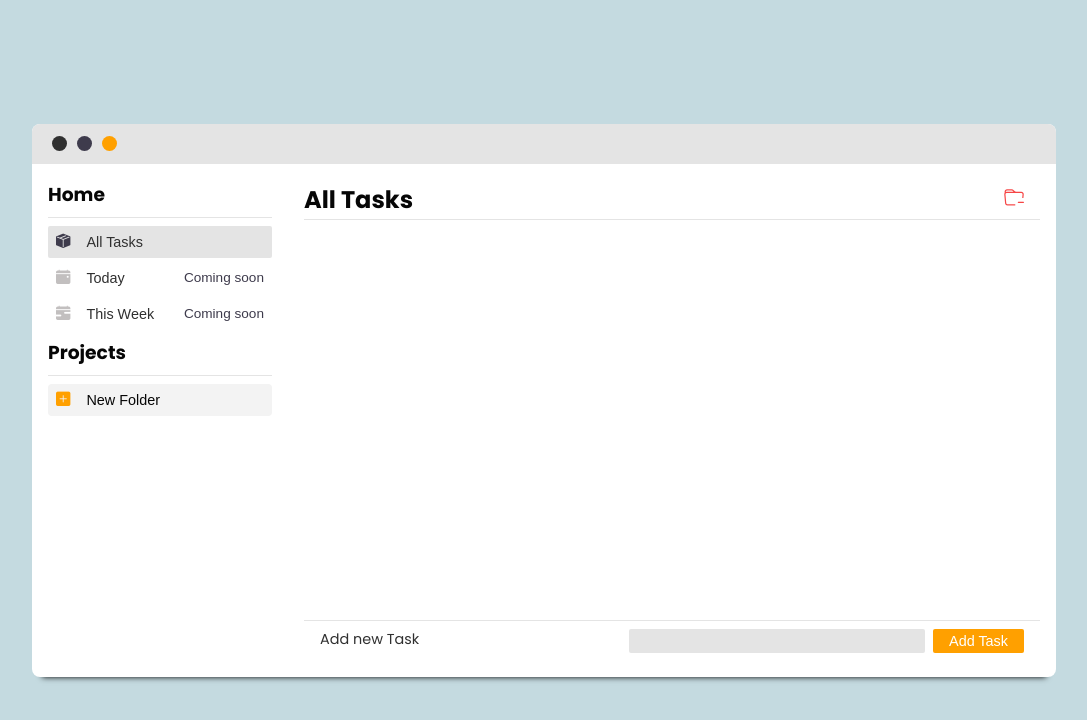
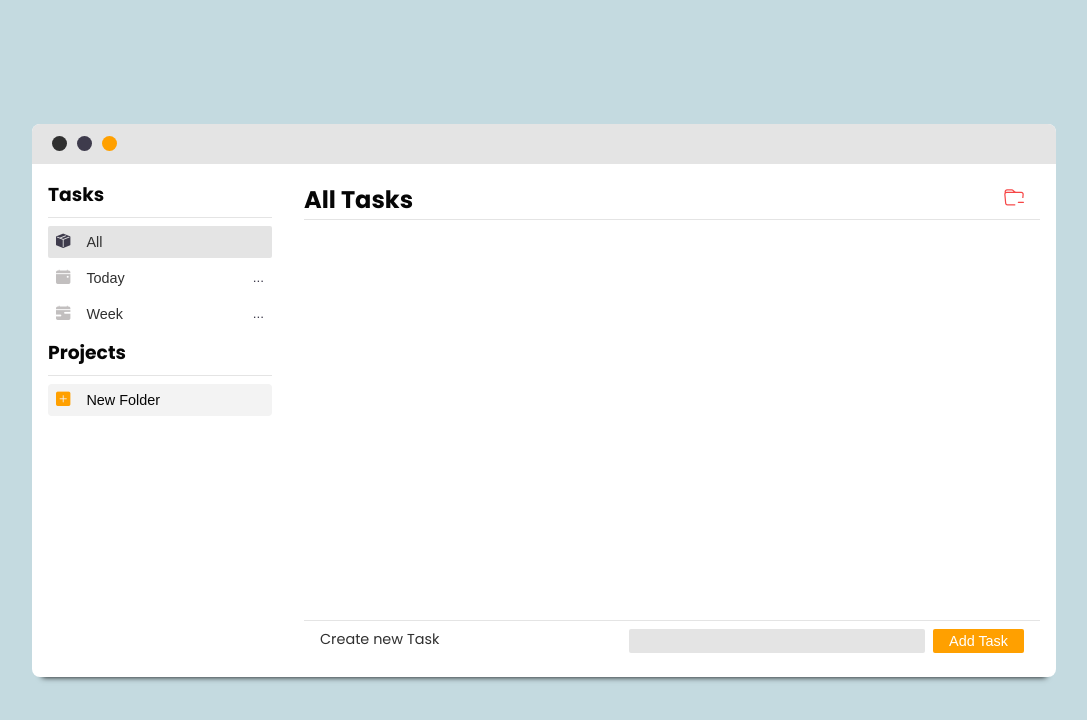
Before and after one commit to jhonangelob/odin-todo-list, a website built with webpack: page dist/index.html in a window 1280 px wide. Shown: the whole page, without its empty margins (96-1183 px from the left). Built offline with nearby package versions, Linux system fonts and the light colour scheme.

Commit message:
Rename project to to.do

```diff
--- a/dist/index.html
+++ b/dist/index.html
@@ -4,7 +4,7 @@
     <meta charset="UTF-8" />
     <meta http-equiv="X-UA-Compatible" content="IE=edge" />
     <meta name="viewport" content="width=device-width, initial-scale=1.0" />
-    <title>Todo List</title>
+    <title>to.do</title>
     <link rel="stylesheet" href="styles.css" />
     <link
       rel="stylesheet"
@@ -36,26 +36,24 @@
         <div class="app__container-body">
           <div class="app__sidebar">
             <div class="app__sidebar-panel">
-              <h3>Home</h3>
+              <h3>Tasks</h3>
               <ul class="panel__one-ul">
                 <li class="task-active">
                   <button>
-                    <span><i class="bi bi-box-seam-fill"></i>All Tasks</span>
+                    <span><i class="bi bi-box-seam-fill"></i>All</span>
                     <span class="all_tasks counter"></span>
                   </button>
                 </li>
                 <li>
                   <button>
                     <span><i class="bi bi-calendar-event-fill"></i>Today</span
-                    ><span class="today_tasks counter">Coming soon</span>
+                    ><span class="today_tasks counter">...</span>
                   </button>
                 </li>
                 <li>
                   <button>
-                    <span
-                      ><i class="bi bi-calendar-range-fill"></i>This Week</span
-                    >
-                    <span class="week_tasks counter">Coming soon</span>
+                    <span><i class="bi bi-calendar-range-fill"></i>Week</span>
+                    <span class="week_tasks counter">...</span>
                   </button>
                 </li>
               </ul>
@@ -91,10 +89,11 @@
               <ul class="app__tasks-list-ul"></ul>
             </div>
             <div class="app__tasks-new">
-              <p class="new__task-label">Add new Task</p>
-              <div class="app__task-new-form">
-                <input type="text" /> <button>Add Task</button>
-              </div>
+              <p class="new__task-label">Create new Task</p>
+              <form class="app__task-new-form">
+                <input class="addTaskInput" type="text" required />
+                <button type="submit" class="addTaskBtn">Add Task</button>
+              </form>
             </div>
           </div>
         </div>
```
